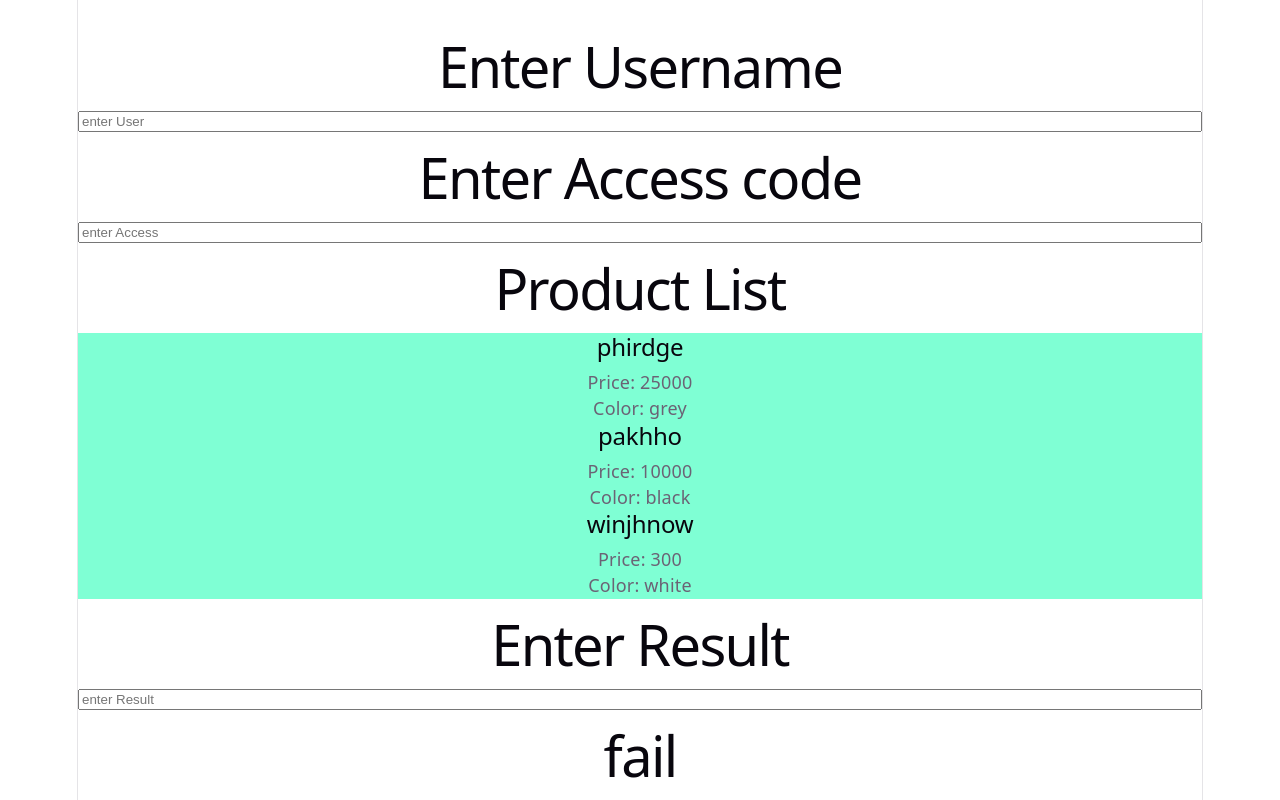
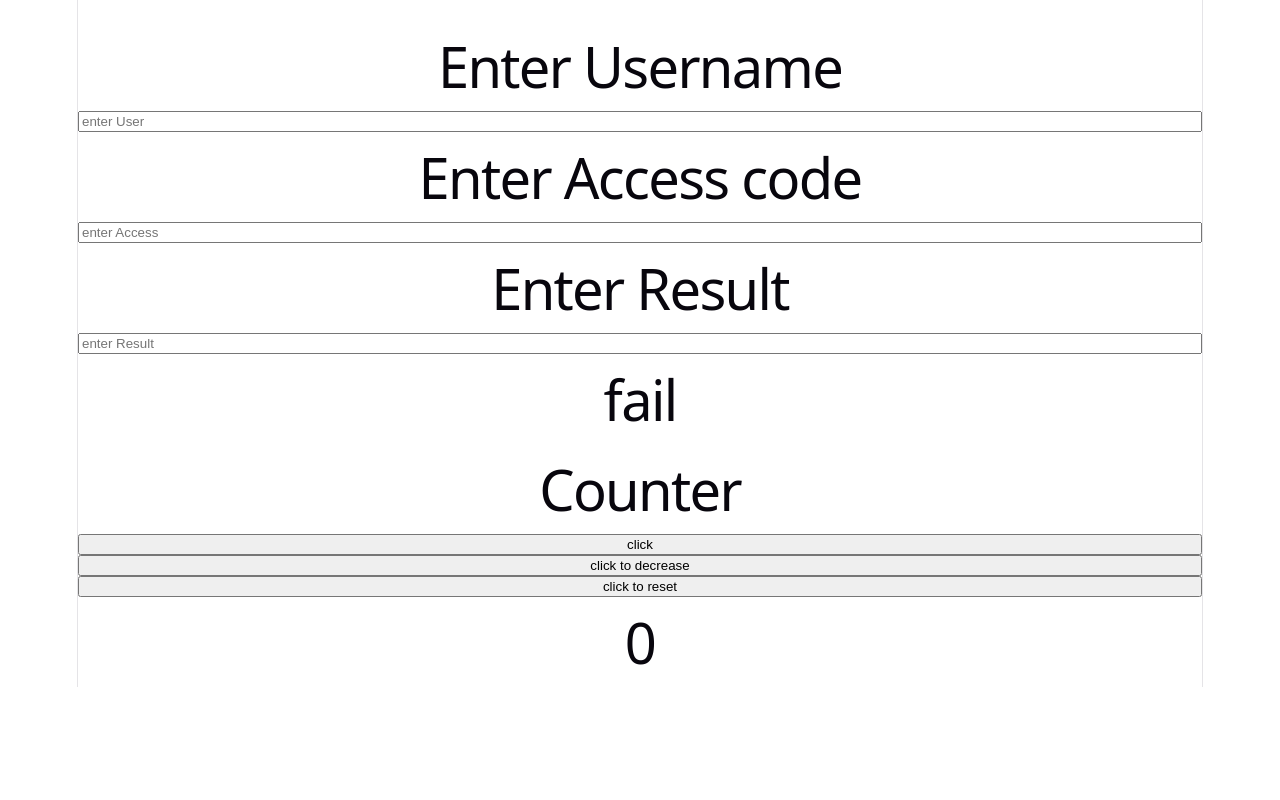
Before and after one commit to alyanshah23/test, a React (Vite) app in the folder first-assign/: page / in a window 1280 px wide. Shown: the part 891-1691 px from the top of the page. After the commit the page ends 1578 px from the top, so only its background shows below. Built offline with nearby package versions, Linux system fonts and the light colour scheme.

Commit message:
last questions done

```diff
--- a/first-assign/src/App.css
+++ b/first-assign/src/App.css
@@ -1,4 +1,7 @@
 .productCard{
-  background-color: aquamarine;
+  background-color: rgb(8, 105, 134);
 
 }
+.white{
+  color-scheme: rgb(0, 0, 0);
+}
--- a/first-assign/src/App.jsx
+++ b/first-assign/src/App.jsx
@@ -6,9 +6,11 @@ import Evod from "./MyComponents/Evod";
 import Age from "./MyComponents/Age";
 import User from "./MyComponents/User";
 import Access from "./MyComponents/Access";
-import List from "./MyComponents/List";
-import "./App.css";
 import Result from "./MyComponents/Result";
+import Btn from "./MyComponents/Btn";
+
+// import List from "./MyComponents/List";
+// import "./App.css";
 function App() {
   return (
    <>
@@ -20,8 +22,9 @@ function App() {
     <Age/>
     <User/>
     <Access/>
-    <List/>
     <Result/>
+    <Btn/>
+        {/* <List/> */}
    </>
   );
 }
--- /dev/null
+++ b/first-assign/src/MyComponents/Btn.jsx
@@ -0,0 +1,38 @@
+import { useState } from "react";
+function Btn() {
+    const [count, setcount] = useState(0)
+
+    return (
+        <>
+            <h1>Counter</h1>
+            <button onClick={
+                () => {
+                    setcount(count + 1)
+                }}> click</button>
+
+
+
+            <button onClick={
+                () => {
+                    if (count > 0) {
+                        setcount(count - 1)
+                    }
+                }
+            }> click to decrease</button>
+
+            <button onClick={
+                () => {
+                    setcount(0)
+
+                }
+            }> click to reset</button>
+
+
+            <h1 >{count}</h1>
+
+
+
+        </>
+    )
+}
+export default Btn;
--- a/first-assign/src/MyComponents/List.jsx
+++ b/first-assign/src/MyComponents/List.jsx
@@ -1,8 +1,8 @@
 function List() {
     const Listcontainer = [
-        { id: 1, name: "phirdge", price: "25000" ,color:"grey"},
-        { id: 2, name: "pakhho", price: "10000",color:"black" },
-        { id: 3, name: "winjhnow", price: "300",color:"white" },
+        { id: 1, name: "car", price: "25000" ,color:"grey"},
+        { id: 2, name: "car2", price: "10000",color:"black" },
+        { id: 3, name: "car3", price: "300",color:"white" },
     ]
 
     return (
@@ -12,8 +12,8 @@ function List() {
         Listcontainer.map((list) => (
             <div key={list.id} className="productCard">
                 <h2 className="title">{list.name}</h2>
-                <p>Price: {list.price}</p>
-                <p>Color: {list.color}</p>
+                <h4 className="white">Price: {list.price}</h4>
+                <h4 className="white">Color: {list.color}</h4>
             </div>
         ))
     }
--- a/first-assign/src/MyComponents/Result.jsx
+++ b/first-assign/src/MyComponents/Result.jsx
@@ -1,7 +1,7 @@
 import { useState } from "react";
 function Result() {
-    const [Result, setResult] = useState( "");
-    let result = (Result >= 50) ? "pass" : "fail";
+    const [Result, setResult] = useState( " ");
+    let result=  (Result >= 50) ? "pass" : "fail";
     return (
         <>
             <h1>Enter Result </h1>
```
Also changed, not shown: 1 other file (tests, documents, lock files or other folders).
